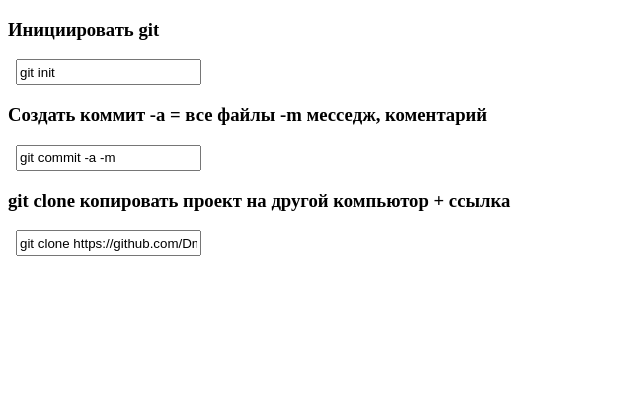
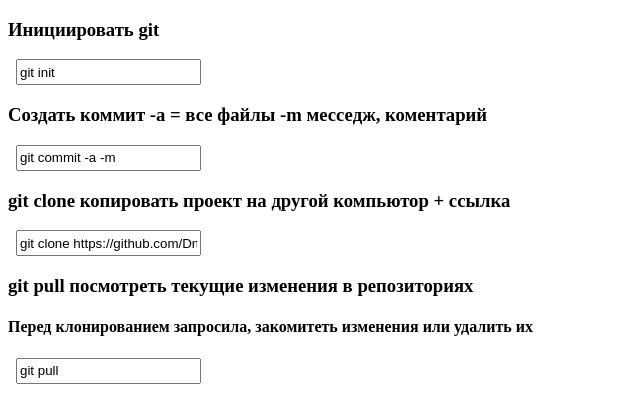
Before and after one commit to DmitriDemidov/JSlesson, a plain HTML site: page index.html in a window 1280 px wide. Shown: the whole page, without its empty margins (0-640 px from the left). Drawn offline with Linux system fonts and the light colour scheme.

Commit message:
git pull

```diff
--- a/index.html
+++ b/index.html
@@ -21,6 +21,11 @@
             <h3>git clone копировать проект на другой компьютор + ссылка</h3>
             <input type="text" value="git clone https://github.com/DmitriDemidov/JSlesson.git">
         </div>
+        <div class="wrap">
+            <h3>git pull посмотреть текущие изменения в репозиториях</h3>
+            <h4>Перед клонированием запросила, закомитеть изменения или удалить их</h4>
+            <input type="text" value="git pull">
+        </div>
     </div>
 
 
```
